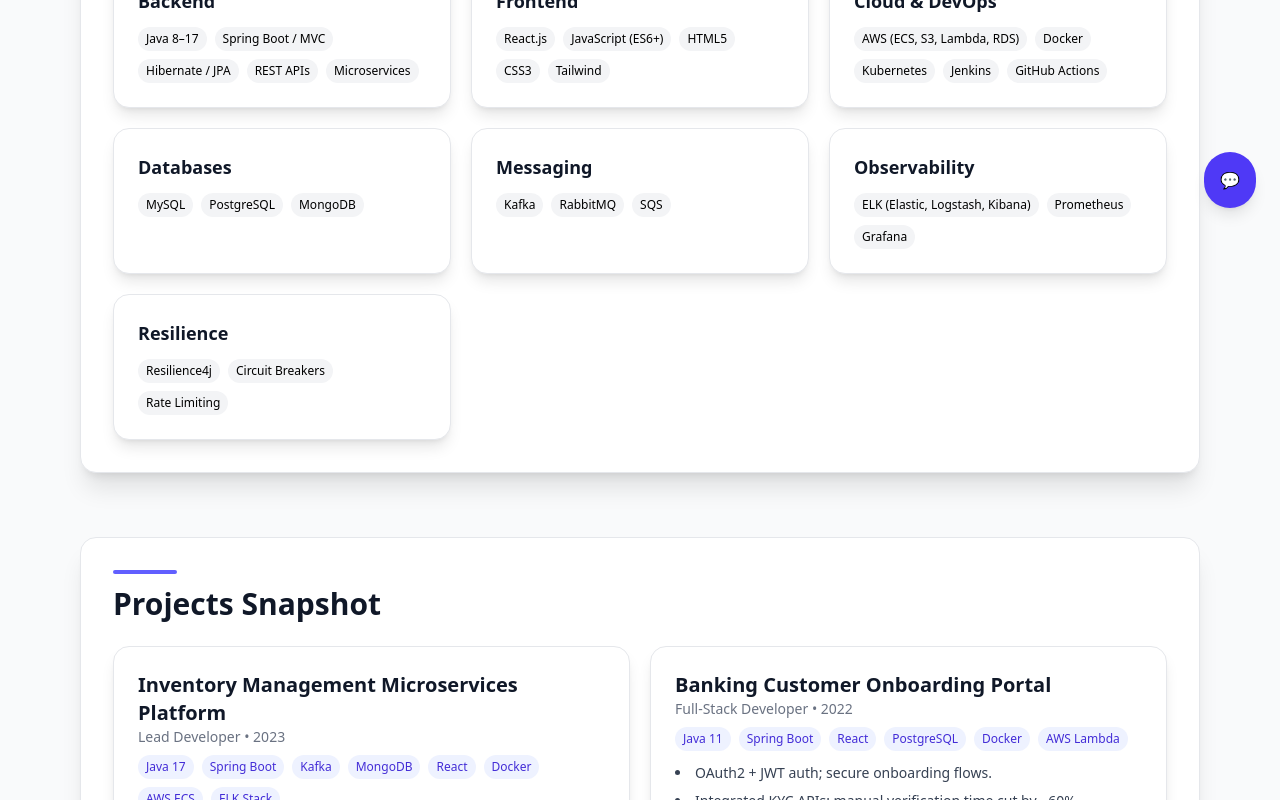
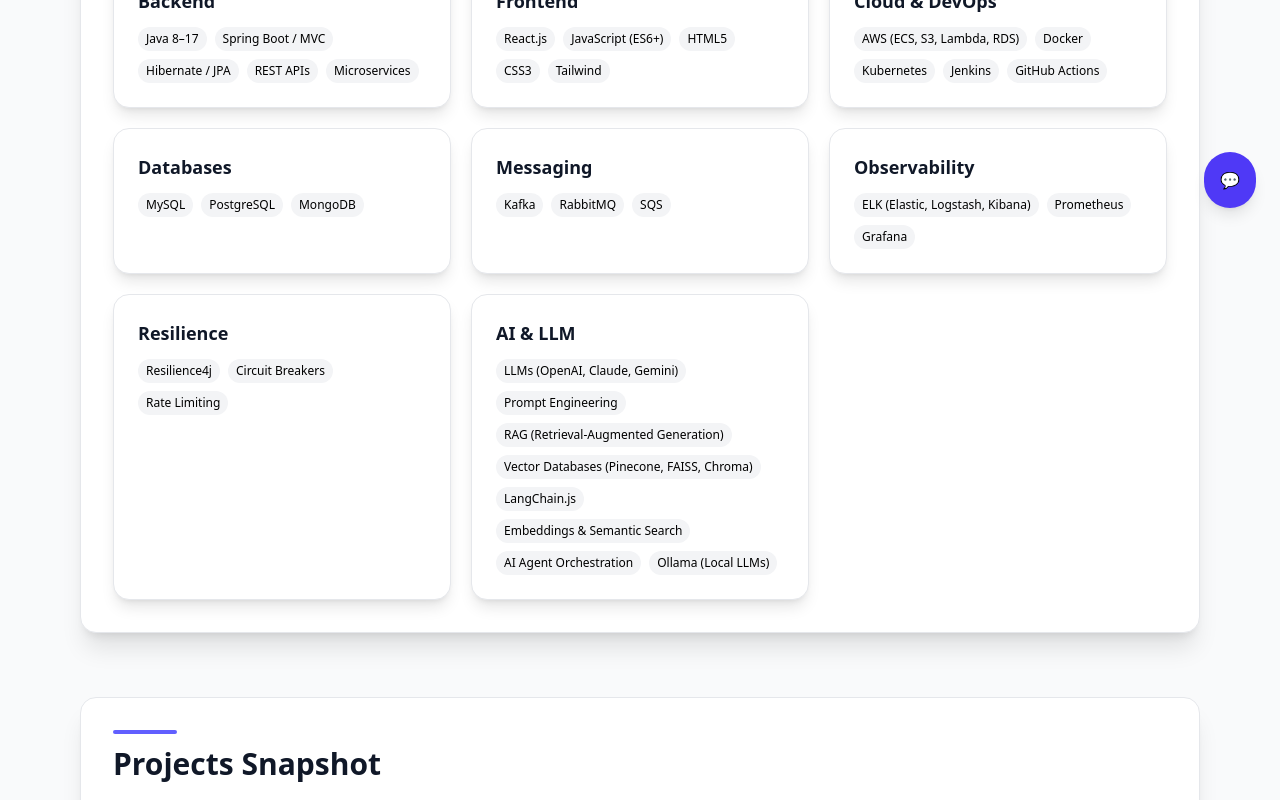
Before and after one commit to mar7799/mar_portfolio, a React (Vite) app: page / in a window 1280 px wide. Shown: the part 568-1368 px from the top of the page. Built offline with nearby package versions, Linux system fonts and the light colour scheme.

Commit message:
Added  AI skills

```diff
--- a/src/data/skills.ts
+++ b/src/data/skills.ts
@@ -6,4 +6,18 @@
   { title: 'Messaging', items: ['Kafka', 'RabbitMQ', 'SQS'] },
   { title: 'Observability', items: ['ELK (Elastic, Logstash, Kibana)', 'Prometheus', 'Grafana'] },
   { title: 'Resilience', items: ['Resilience4j', 'Circuit Breakers', 'Rate Limiting'] },
+  {
+    title: 'AI & LLM',
+    items: [
+      'LLMs (OpenAI, Claude, Gemini)',
+      'Prompt Engineering',
+      'RAG (Retrieval-Augmented Generation)',
+      'Vector Databases (Pinecone, FAISS, Chroma)',
+      'LangChain.js',
+      'Embeddings & Semantic Search',
+      'AI Agent Orchestration',
+      'Ollama (Local LLMs)',
+    ],
+  },
+
 ]
```
